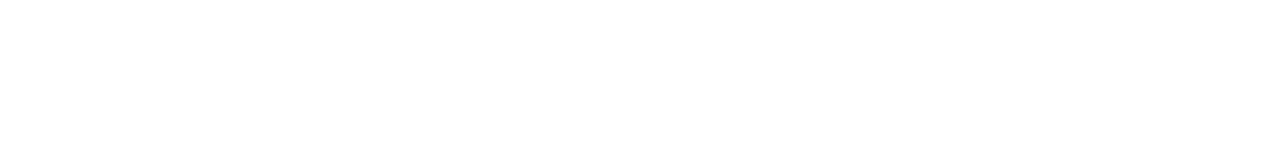
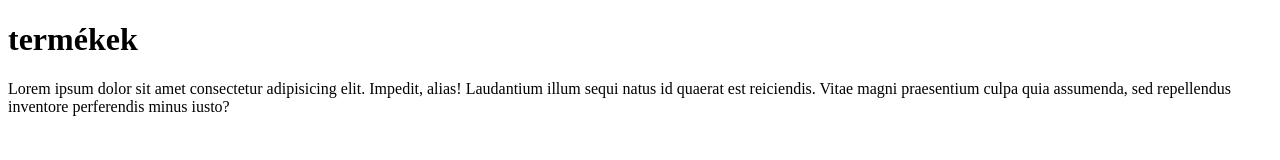
Before and after one commit to Flawless2222/iec0622, a plain HTML site: page index.html in a window 1280 px wide. Drawn offline with Linux system fonts and the light colour scheme.

Commit message:
h1 és p létrehozása

```diff
--- a/index.html
+++ b/index.html
@@ -6,6 +6,7 @@
     <title>Weboldal címe</title>
 </head>
 <body>
-
+    <h1>termékek</h1>
+    <p>Lorem ipsum dolor sit amet consectetur adipisicing elit. Impedit, alias! Laudantium illum sequi natus id quaerat est reiciendis. Vitae magni praesentium culpa quia assumenda, sed repellendus inventore perferendis minus iusto?</p>
 </body>
 </html>
```
